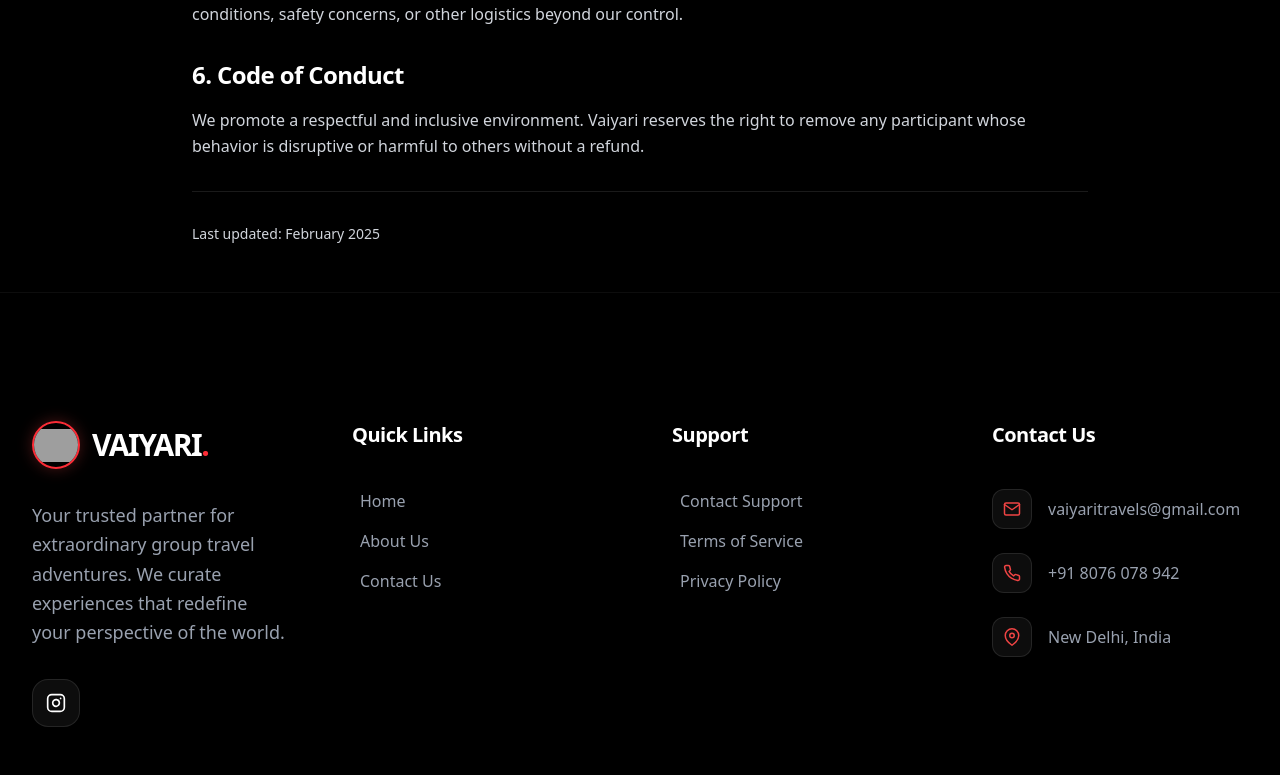
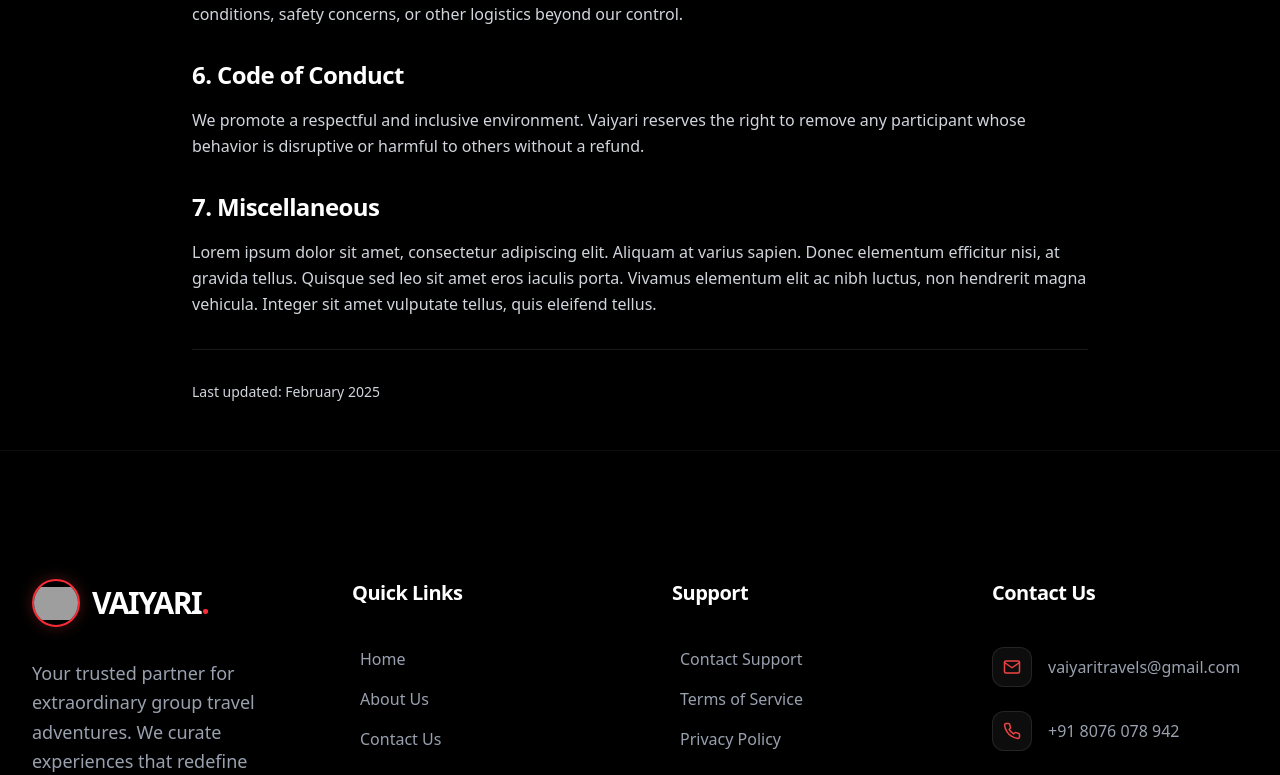
Before and after one commit to ShubhamPandey77/Vaiyari, a React (Vite) app: page /terms-conditions in a window 1280 px wide. Shown: the part 853-1628 px from the top of the page. Built offline with nearby package versions, Linux system fonts and the light colour scheme; grey boxes are pictures that could not be loaded.

Commit message:
Added about us and contact us pages

```diff
--- a/src/pages/AboutUs.jsx
+++ b/src/pages/AboutUs.jsx
@@ -34,6 +34,18 @@ const AboutUs = () => {
             <li><span className="text-white font-medium">Safety & Support:</span> Your safety is our top priority, with 24/7 support during your trips.</li>
             <li><span className="text-white font-medium">Authentic Experiences:</span> We take you off the beaten path to experience the true essence of a place.</li>
           </ul>
+
+          <p>
+            Lorem ipsum dolor sit amet, consectetur adipiscing elit. Sed do eiusmod tempor incididunt ut labore et dolore magna aliqua.
+            Ut enim ad minim veniam, quis nostrud exercitation ullamco laboris nisi ut aliquip ex ea commodo consequat.
+            Duis aute irure dolor in reprehenderit in voluptate velit esse cillum dolore eu fugiat nulla pariatur.
+          </p>
+
+          <p>
+            Excepteur sint occaecat cupidatat non proident, sunt in culpa qui officia deserunt mollit anim id est laborum.
+            Curabitur pretium tincidunt lacus. Nulla gravida orci a odio. Nullam varius, turpis et commodo pharetra,
+            est eros bibendum elit, nec luctus magna felis sollicitudin mauris.
+          </p>
         </div>
       </div>
     </div>
--- a/src/pages/ContactUs.jsx
+++ b/src/pages/ContactUs.jsx
@@ -44,6 +44,16 @@ const ContactUs = () => {
                 </div>
               </div>
             </div>
+
+            <div className="pt-8 space-y-4">
+              <p className="text-gray-400 font-light italic">
+                "Lorem ipsum dolor sit amet, consectetur adipiscing elit. Ut elit tellus, luctus nec ullamcorper mattis, pulvinar dapibus leo."
+              </p>
+              <p className="text-gray-400 font-light">
+                Praesent sapien massa, convallis a pellentesque nec, egestas non nisi. Curabitur aliquet quam id dui posuere blandit.
+                Donec rutrum congue leo eget malesuada.
+              </p>
+            </div>
           </div>
 
           <div className="bg-white/5 border border-white/10 p-8 rounded-3xl">
--- a/src/pages/PrivacyPolicy.jsx
+++ b/src/pages/PrivacyPolicy.jsx
@@ -61,6 +61,15 @@ const PrivacyPolicy = () => {
             </p>
           </section>
 
+          <section>
+            <h2 className="text-2xl font-bold text-white mb-4 tracking-tight">7. Cookies and Tracking</h2>
+            <p>
+              Lorem ipsum dolor sit amet, consectetur adipiscing elit. Nullam in dui mauris. Vivamus hendrerit arcu sed erat molestie vehicula.
+              Sed auctor neque eu tellus rhoncus ut eleifend nibh porttitor. Ut in nulla enim. Phasellus molestie magna non est bibendum non venenatis nisl tempor.
+              Suspendisse dictum feugiat nisl ut dapibus. Mauris iaculis porttitor posuere.
+            </p>
+          </section>
+
           <section className="pt-8 border-t border-white/10">
             <p className="text-sm">Last updated: February 2025</p>
           </section>
--- a/src/pages/TermsConditions.jsx
+++ b/src/pages/TermsConditions.jsx
@@ -59,6 +59,16 @@ const TermsConditions = () => {
             </p>
           </section>
 
+          <section>
+            <h2 className="text-2xl font-bold text-white mb-4 tracking-tight">7. Miscellaneous</h2>
+            <p>
+              Lorem ipsum dolor sit amet, consectetur adipiscing elit. Aliquam at varius sapien.
+              Donec elementum efficitur nisi, at gravida tellus. Quisque sed leo sit amet eros iaculis porta.
+              Vivamus elementum elit ac nibh luctus, non hendrerit magna vehicula.
+              Integer sit amet vulputate tellus, quis eleifend tellus.
+            </p>
+          </section>
+
           <section className="pt-8 border-t border-white/10">
             <p className="text-sm">Last updated: February 2025</p>
           </section>
```
